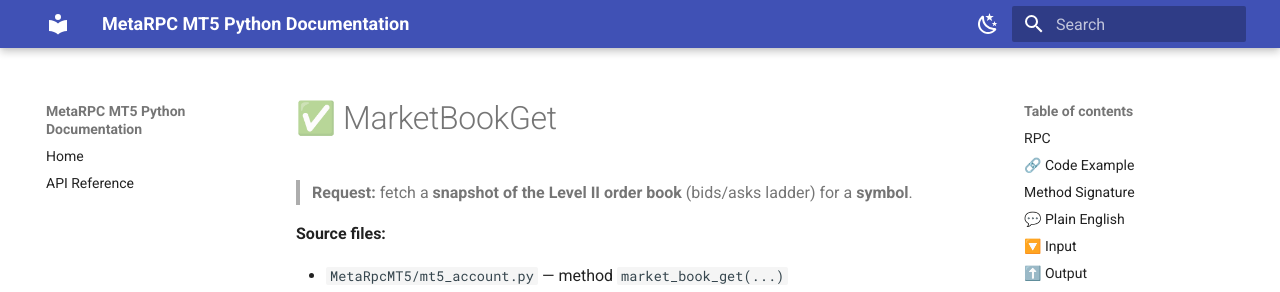
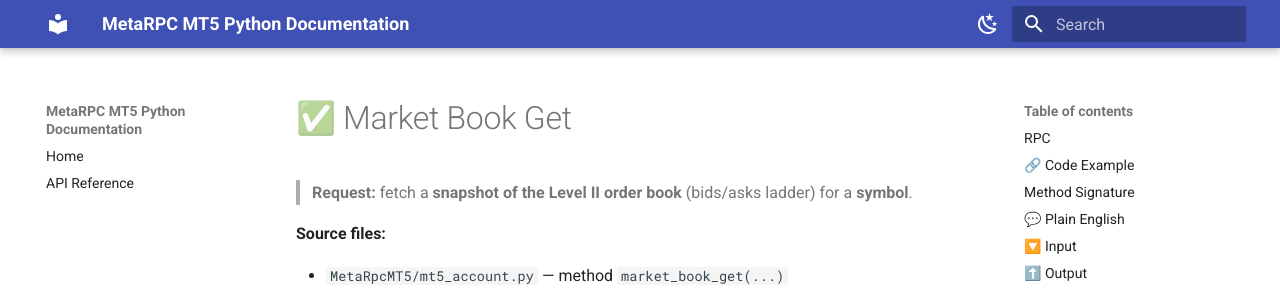
Before and after one commit to MetaRPC/PyMT5, an MkDocs documentation site: the page built from docs/MT5Account/Symbols_and_Market/market_book_get.md, in a window 1280 px wide and 900 px high. Shown: the top 292 px of the window. Built offline with MkDocs 1.6.1 and Material for MkDocs 9.7.7, drawn with Linux system fonts in a browser that asks for light colours.

Commit message:
Update market_book_get.md

```diff
--- a/docs/MT5Account/Symbols_and_Market/market_book_get.md
+++ b/docs/MT5Account/Symbols_and_Market/market_book_get.md
@@ -1,4 +1,4 @@
-# ✅ MarketBookGet
+# ✅ Market Book Get
 
 > **Request:** fetch a **snapshot of the Level II order book** (bids/asks ladder) for a **symbol**.
 
```
